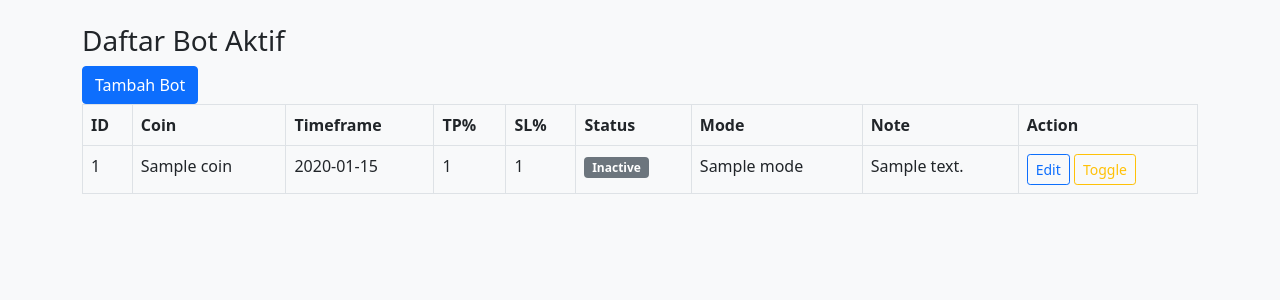
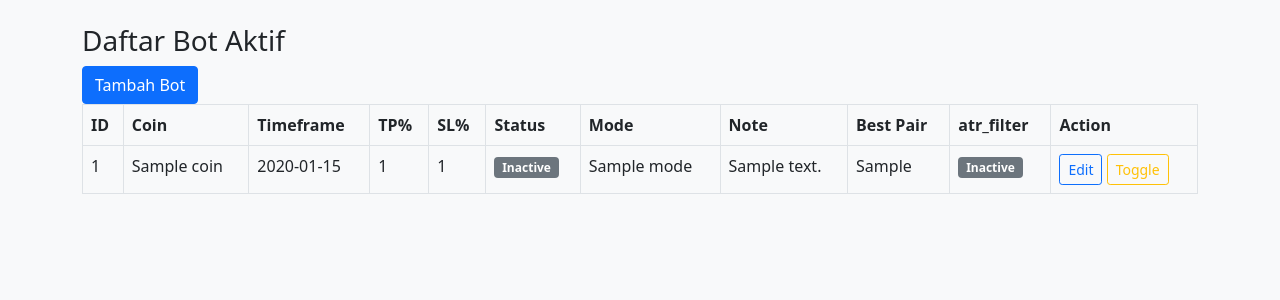
Before and after one commit to adyjul/trade-control-system, a Flask app: template templates/index.html in a window 1280 px wide. Shown: the part 56-356 px from the top of the page. Run offline with Flask 3, Linux system fonts and the light colour scheme; the template is opened without the code that fills it: most values are stand-ins (such as "Sample title", 1, 10 or a date in 2020); parts of the project's set-up code (start-up, migrations or seed data) failed here and were passed over.

```diff
--- a/templates/index.html
+++ b/templates/index.html
@@ -2,7 +2,7 @@
 {% block content %}
 <h3>Daftar Bot Aktif</h3>
 <a href="/bots/new" class="btn btn-primary">Tambah Bot</a>
-<table class="table table-bordered table-hover">
+<table class="table table-bordered table-hover table-responsive-md">
   <thead>
     <tr>
       <th>ID</th>
@@ -13,6 +13,8 @@
       <th>Status</th>
       <th>Mode</th>
       <th>Note</th>
+      <th>Best Pair</th>
+      <th>atr_filter</th>
       <th>Action</th>
     </tr>
   </thead>
@@ -33,6 +35,14 @@
         </td>
         <td>{{ bot.mode }}</td>
         <td>{{ bot.note }}</td>
+        <td>{{ bot.best_pair }}</td>
+        <td>
+          {% if bot.atr_filter %}
+            <span class="badge bg-success">Active</span>
+          {% else %}
+            <span class="badge bg-secondary">Inactive</span>
+          {% endif %}
+        </td>
         <td>
         <a class="btn btn-sm btn-outline-primary" href="/bots/{{ bot.id }}/edit">Edit</a>
         <form action="/bots/{{ bot.id }}/toggle" method="post" style="display:inline;">
```
